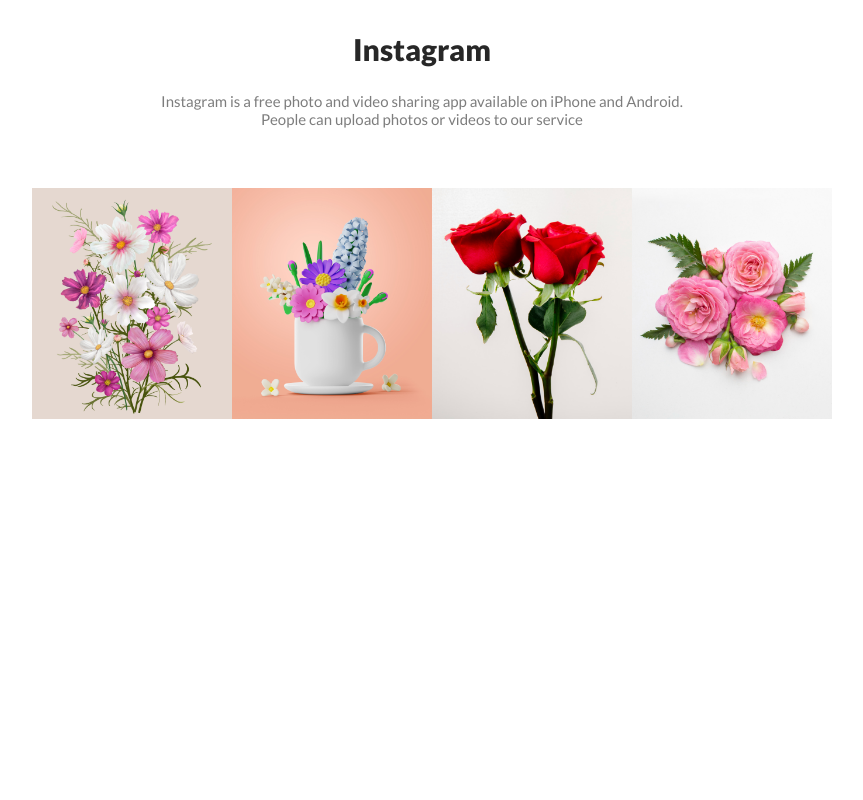
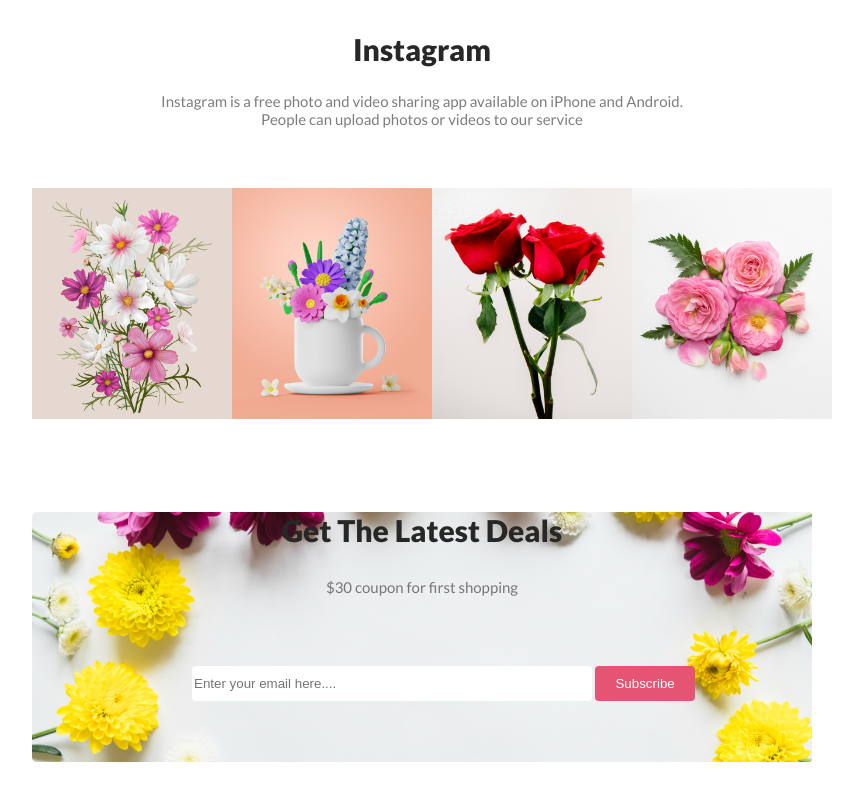
Before and after one commit to naymurabir/Flower-Shop, a plain HTML site: page index.html in a window 1280 px wide. Shown: the part 2034-2834 px from the top of the page, without its empty margins (218-1081 px from the left). Before the commit the page ends 2496 px from the top, so only its background shows below. Drawn offline with Linux system fonts and the light colour scheme.

Commit message:
latest-deals-done

```diff
--- a/index.html
+++ b/index.html
@@ -118,6 +118,21 @@
 
             </div>
         </section>
+        <!-- Latest Deals Section -->
+        <section class="latest-deals">
+            <div class="primary-section-heading deals-title">
+                <h3 class="primary-section-title">Get The Latest Deals</h3>
+                <p class="primary-section-description deals-paragraph">$30 coupon for first shopping</p>
+            </div>
+            <div>
+                <form>
+                    <div class="contact-us">
+                        <input class="email" type="email" placeholder="Enter your email here....">
+                        <input class="submit-btn" type="submit" value="Subscribe">
+                    </div>
+                </form>
+            </div>
+        </section>
 
 
     </main>
--- a/style.css
+++ b/style.css
@@ -214,3 +214,47 @@ span {
 .box {
     width: 200px;
 }
+
+/* Latest Deals Styles */
+.latest-deals {
+    background-image: url("./images/Rectangle\ 9.png");
+    background-repeat: no-repeat;
+    background-size: cover;
+    border-radius: 3px;
+    margin: 50px 250px;
+    height: 250px;
+}
+
+.email {
+    background: #FFF;
+    width: 400px;
+    height: 35px;
+    border: 0;
+    border-radius: 4px;
+    box-sizing: border-box;
+}
+
+.submit-btn {
+    background: #E55473;
+    color: white;
+    width: 100px;
+    height: 35px;
+    border: 0;
+    border-radius: 4px;
+}
+
+.contact-us {
+    position: relative;
+    padding-left: 160px;
+    top: 50px;
+}
+
+.deals-title-size {
+    position: relative;
+    top: 50px;
+}
+
+.deals-paragraph-size {
+    position: relative;
+    bottom: 15px;
+}
```
